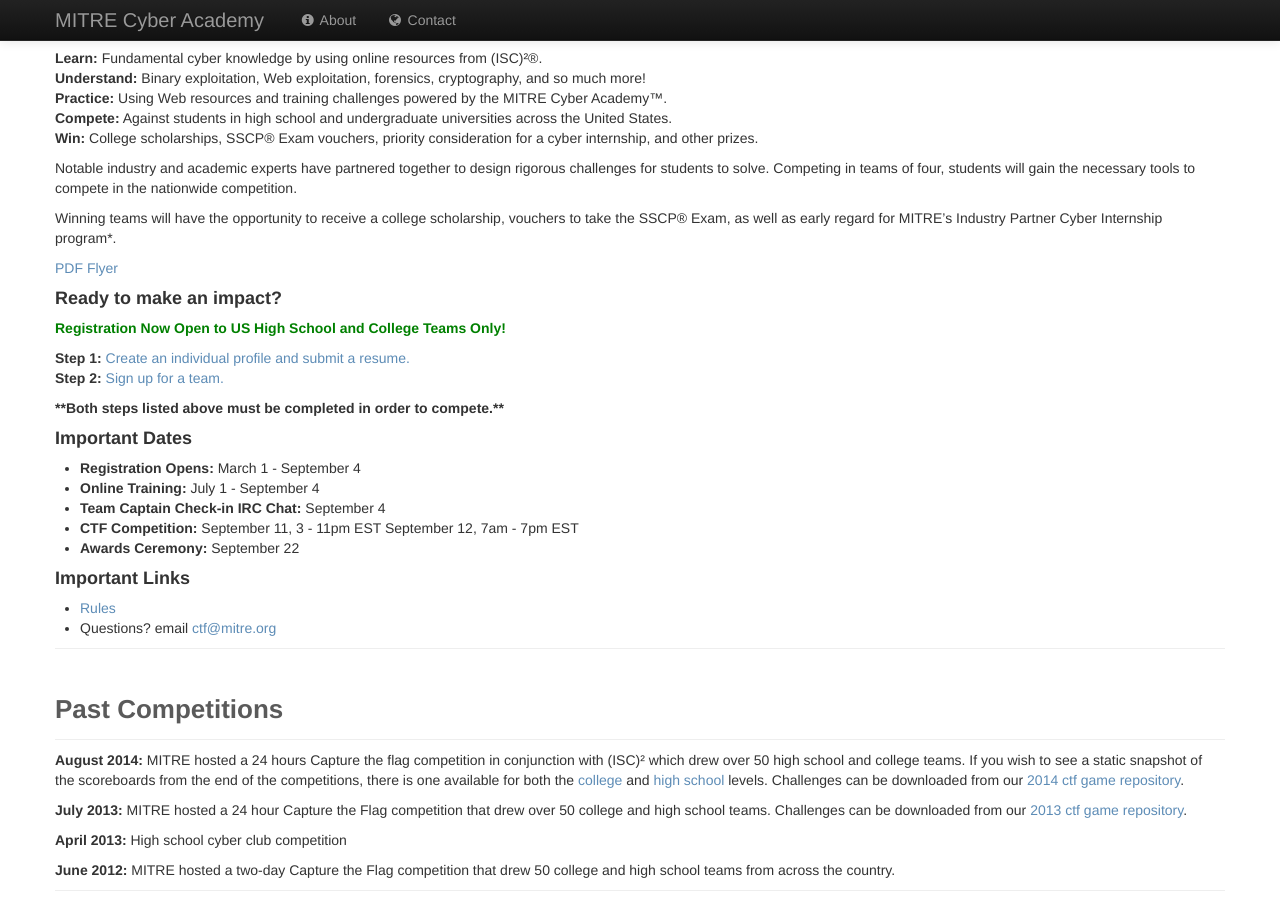
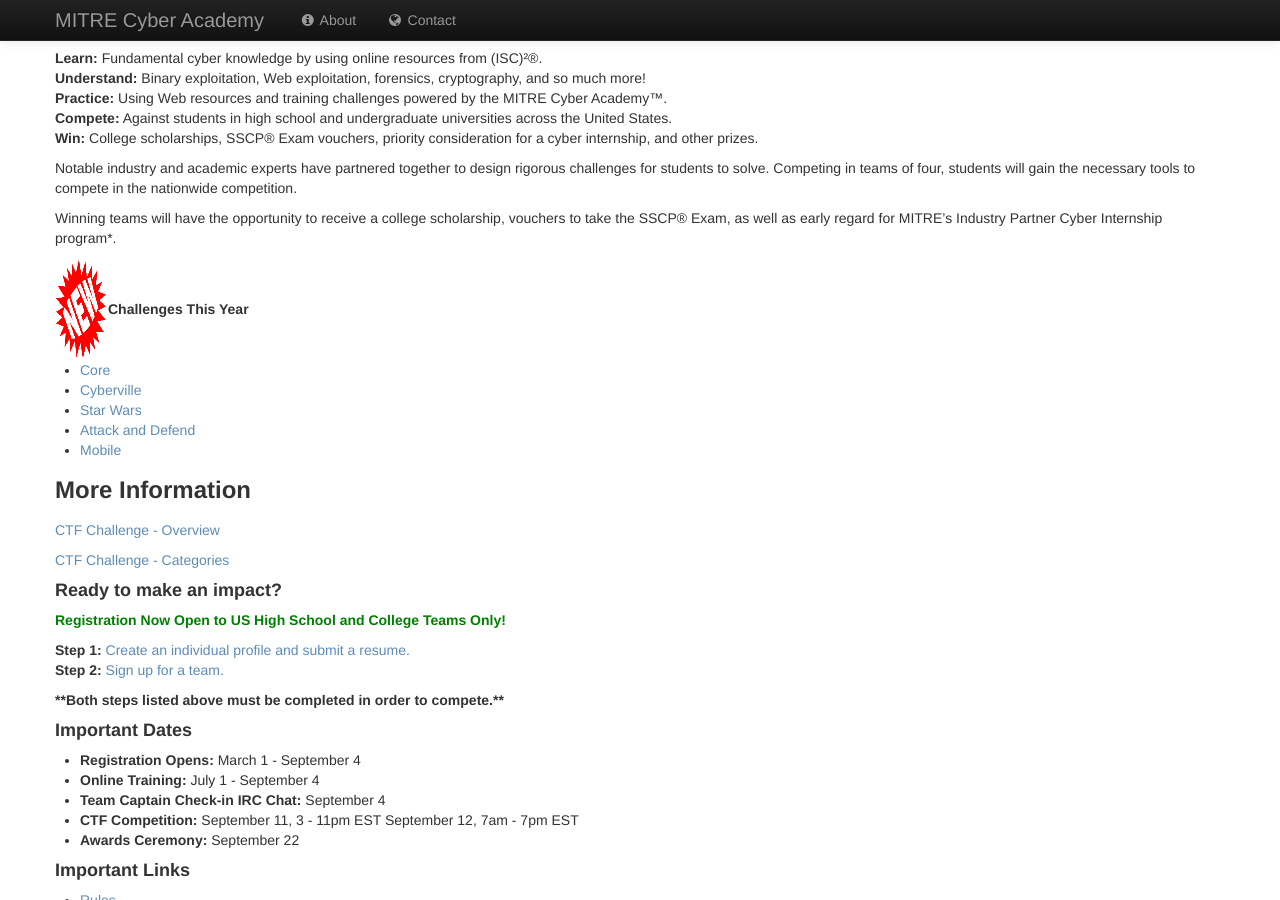
Before and after one commit to mitre-cyber-academy/mitre-cyber-academy.github.io, a Jekyll site: the page built from competitions/index.html, in a window 1280 px wide and 900 px high, scrolled down 671 px. Built offline with Jekyll 4.4.1, drawn with Linux system fonts in a browser that asks for light colours.

Commit message:
Added Challenges flyer to the website and updated the text

```diff
--- a/competitions/index.html
+++ b/competitions/index.html
@@ -57,7 +57,23 @@ redirect_from:
 
         <p>Winning teams will have the opportunity to receive a college scholarship, vouchers to take the SSCP® Exam, as well as early regard for MITRE’s Industry Partner Cyber Internship program*.</p>
 
-        <p><a href="stem-ctf-2015.pdf">PDF Flyer</a></p>
+        <table>
+            <tr>
+                <td><img style="width: 50px;" src="new.gif"/></td>
+                <td><b>Challenges This Year</b></td>
+            </tr>
+        </table>
+        <ul style="margin-top: 0px;">
+            <li><a href="ctf_challenges_flyer_2015.pdf">Core</a></li>
+            <li><a href="ctf_challenges_flyer_2015.pdf">Cyberville</a></li>
+            <li><a href="ctf_challenges_flyer_2015.pdf">Star Wars</a></li>
+            <li><a href="ctf_challenges_flyer_2015.pdf">Attack and Defend</a></li>
+            <li><a href="ctf_challenges_flyer_2015.pdf">Mobile</a></li>
+        </ul>
+
+        <h3>More Information</h3>
+        <p><a href="stem-ctf-2015.pdf">CTF Challenge - Overview</a></p>
+        <p><a href="ctf_challenges_flyer_2015.pdf">CTF Challenge - Categories</a></p>
 
         <h4>Ready to make an impact?</h5>
         <p>
```
Also changed, not shown: competitions/new.gif (added), 1 other file.
